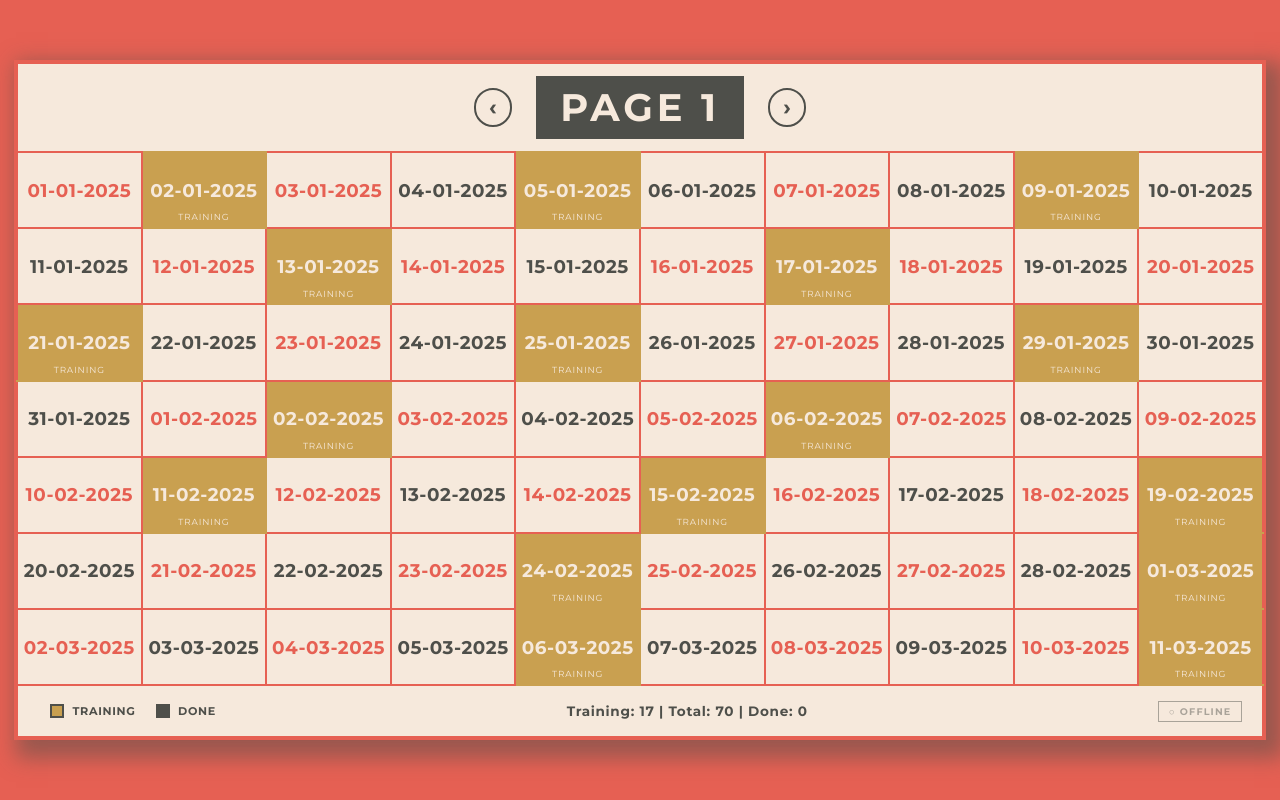
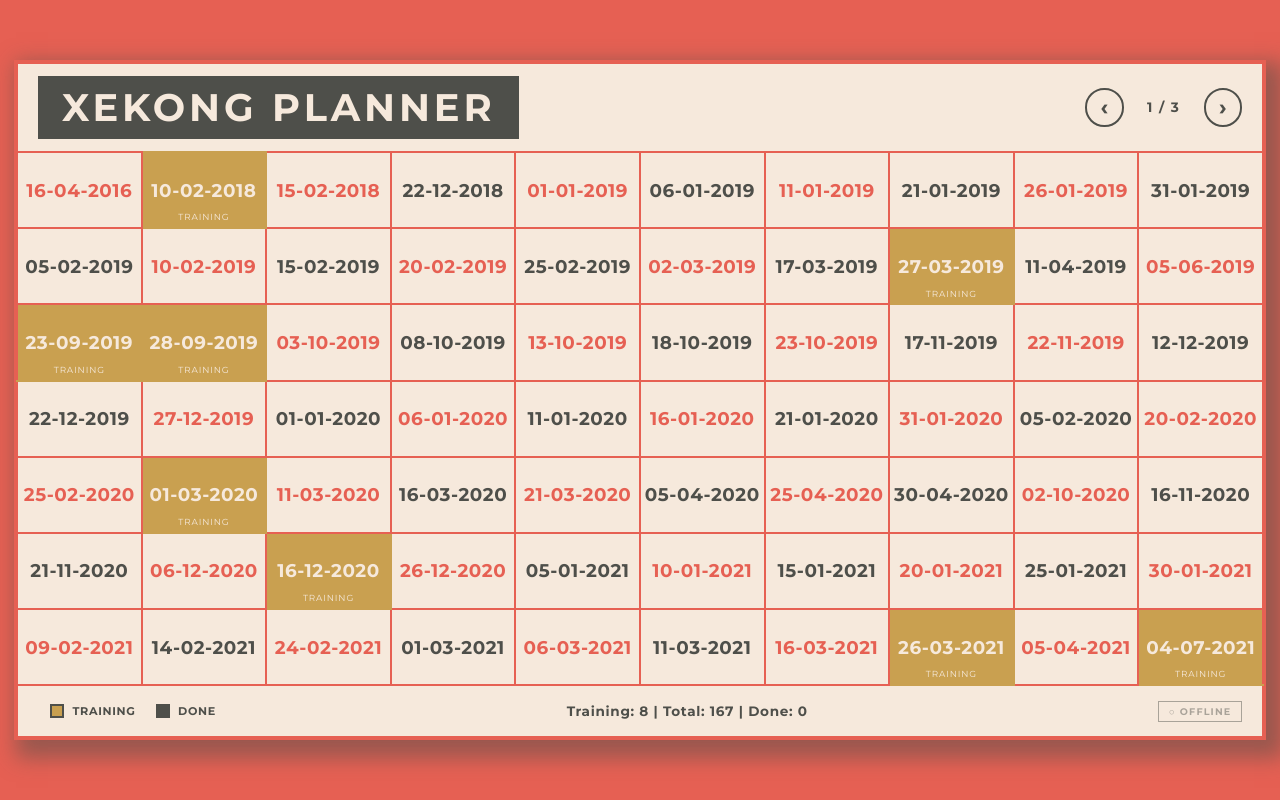
Before and after one commit to PoohKhumwang/Xekong-Planner, a plain HTML site: page index.html in a window 1280 px wide. Drawn offline with Linux system fonts and the light colour scheme; no server answers.

Commit message:
Add files via upload

```diff
--- a/index.html
+++ b/index.html
@@ -13,9 +13,12 @@
 <body>
   <main>
     <div class="calendar__banner--month">
-      <button class="nav-btn" id="prevBtn" aria-label="Previous month">‹</button>
-      <h1 id="monthLabel">Page 1</h1>
-      <button class="nav-btn" id="nextBtn" aria-label="Next month">›</button>
+      <h1 class="banner-title">XEKONG PLANNER</h1>
+      <div class="banner-nav">
+        <button class="nav-btn" id="prevBtn" aria-label="Previous page">‹</button>
+        <span id="pageIndicator" class="page-indicator">1 / 3</span>
+        <button class="nav-btn" id="nextBtn" aria-label="Next page">›</button>
+      </div>
     </div>
     <div class="table-wrap">
       <table class="calendar">
--- a/script.js
+++ b/script.js
@@ -1,5 +1,5 @@
 (function () {
-  const monthLabel = document.getElementById('monthLabel');
+  const pageIndicator = document.getElementById('pageIndicator');
   const calendarBody = document.getElementById('calendarBody');
   const prevBtn = document.getElementById('prevBtn');
   const nextBtn = document.getElementById('nextBtn');
@@ -9,8 +9,38 @@
   let cellStates = new Map();
   const STATES = [null, 'testing'];
 
-  // Replace with real global day indices (1–200) when data is ready
-  const TRAINING_DAYS = new Set([2, 5, 9, 13, 17, 21, 25, 29, 33, 37, 42, 46, 50, 55, 60, 65, 70, 75, 80, 86, 91, 96, 102, 108, 115, 122, 130, 138, 146, 155, 163, 172, 181, 190, 198]);
+  const TRAINING_DATES_RAW = [
+    "2018-02-10", "2019-03-27", "2019-09-23", "2019-09-28", "2020-03-01",
+    "2020-12-16", "2021-03-26", "2021-07-04", "2021-09-17", "2021-09-27",
+    "2022-03-01", "2022-10-07", "2023-03-01", "2024-02-29", "2024-09-26",
+    "2025-03-25", "2025-11-30"
+  ];
+  const CANDIDATE_DATES_RAW = [
+    "2016-04-16", "2018-02-15", "2018-12-22", "2019-01-01", "2019-01-06", "2019-01-11", "2019-01-21", "2019-01-26", "2019-01-31",
+    "2019-02-05", "2019-02-10", "2019-02-15", "2019-02-20", "2019-02-25", "2019-03-02", "2019-03-17", "2019-04-11", "2019-06-05",
+    "2019-10-03", "2019-10-08", "2019-10-13", "2019-10-18", "2019-10-23", "2019-11-17", "2019-11-22", "2019-12-12", "2019-12-22",
+    "2019-12-27", "2020-01-01", "2020-01-06", "2020-01-11", "2020-01-16", "2020-01-21", "2020-01-31", "2020-02-05", "2020-02-20",
+    "2020-02-25", "2020-03-11", "2020-03-16", "2020-03-21", "2020-04-05", "2020-04-25", "2020-04-30", "2020-10-02", "2020-11-16",
+    "2020-11-21", "2020-12-06", "2020-12-26", "2021-01-05", "2021-01-10", "2021-01-15", "2021-01-20", "2021-01-25", "2021-01-30",
+    "2021-02-09", "2021-02-14", "2021-02-24", "2021-03-01", "2021-03-06", "2021-03-11", "2021-03-16", "2021-04-05", "2021-11-01",
+    "2021-11-06", "2021-11-21", "2021-12-06", "2021-12-11", "2021-12-16", "2021-12-26", "2021-12-31", "2022-01-10", "2022-01-15",
+    "2022-01-20", "2022-02-09", "2022-02-24", "2022-03-11", "2022-04-10", "2022-04-15", "2022-04-20", "2022-10-17", "2022-11-06",
+    "2022-11-11", "2022-11-16", "2022-12-16", "2022-12-26", "2022-12-31", "2023-01-15", "2023-01-20", "2023-01-25", "2023-01-30",
+    "2023-02-04", "2023-02-09", "2023-02-24", "2023-03-06", "2023-03-11", "2023-03-16", "2023-04-10", "2023-04-25", "2023-10-22",
+    "2023-11-06", "2023-11-11", "2023-11-21", "2023-12-06", "2023-12-11", "2023-12-16", "2023-12-21", "2023-12-31", "2024-01-05",
+    "2024-01-10", "2024-01-15", "2024-01-20", "2024-01-30", "2024-02-14", "2024-03-10", "2024-11-10", "2024-11-30", "2024-12-20",
+    "2025-01-04", "2025-01-09", "2025-01-14", "2025-01-19", "2025-01-24", "2025-01-29", "2025-02-03", "2025-02-13", "2025-02-18",
+    "2025-04-04", "2025-04-09", "2025-05-01", "2025-11-20", "2025-12-05", "2025-12-15", "2025-12-20", "2025-12-25", "2025-12-27",
+    "2025-12-30", "2026-01-04", "2026-01-09", "2026-01-14", "2026-01-19", "2026-01-24", "2026-01-29", "2026-02-03", "2026-02-08",
+    "2026-02-13", "2026-02-23", "2026-03-15", "2026-03-25", "2026-03-27", "2026-03-30"
+  ];
+  const TRAINING_DATE_SET = new Set(TRAINING_DATES_RAW);
+  const ALL_DATES = [...TRAINING_DATES_RAW, ...CANDIDATE_DATES_RAW].sort();
+
+  function formatLabel(iso) {
+    const [y, m, d] = iso.split('-');
+    return `${d}-${m}-${y}`;
+  }
 
   let COLS = 10;
   let ROWS = 7;
@@ -24,94 +54,7 @@
     COLS = isMobile ? 5 : 10;
     ROWS = isMobile ? 14 : 7;
   }
-  // Global index 1 = 2026-08-01 (first key in CUSTOM_DATES)
-  const BASE = new Date(2026, 7, 1);
-
-  // 200 entries: calendar keys 2026-08-01→2027-02-16, displayed as 01-01-2025→19-07-2025
-  const CUSTOM_DATES = {
-    "2026-08-01": "01-01-2025", "2026-08-02": "02-01-2025", "2026-08-03": "03-01-2025",
-    "2026-08-04": "04-01-2025", "2026-08-05": "05-01-2025", "2026-08-06": "06-01-2025",
-    "2026-08-07": "07-01-2025", "2026-08-08": "08-01-2025", "2026-08-09": "09-01-2025",
-    "2026-08-10": "10-01-2025", "2026-08-11": "11-01-2025", "2026-08-12": "12-01-2025",
-    "2026-08-13": "13-01-2025", "2026-08-14": "14-01-2025", "2026-08-15": "15-01-2025",
-    "2026-08-16": "16-01-2025", "2026-08-17": "17-01-2025", "2026-08-18": "18-01-2025",
-    "2026-08-19": "19-01-2025", "2026-08-20": "20-01-2025", "2026-08-21": "21-01-2025",
-    "2026-08-22": "22-01-2025", "2026-08-23": "23-01-2025", "2026-08-24": "24-01-2025",
-    "2026-08-25": "25-01-2025", "2026-08-26": "26-01-2025", "2026-08-27": "27-01-2025",
-    "2026-08-28": "28-01-2025", "2026-08-29": "29-01-2025", "2026-08-30": "30-01-2025",
-    "2026-08-31": "31-01-2025",
-
-    "2026-09-01": "01-02-2025", "2026-09-02": "02-02-2025", "2026-09-03": "03-02-2025",
-    "2026-09-04": "04-02-2025", "2026-09-05": "05-02-2025", "2026-09-06": "06-02-2025",
-    "2026-09-07": "07-02-2025", "2026-09-08": "08-02-2025", "2026-09-09": "09-02-2025",
-    "2026-09-10": "10-02-2025", "2026-09-11": "11-02-2025", "2026-09-12": "12-02-2025",
-    "2026-09-13": "13-02-2025", "2026-09-14": "14-02-2025", "2026-09-15": "15-02-2025",
-    "2026-09-16": "16-02-2025", "2026-09-17": "17-02-2025", "2026-09-18": "18-02-2025",
-    "2026-09-19": "19-02-2025", "2026-09-20": "20-02-2025", "2026-09-21": "21-02-2025",
-    "2026-09-22": "22-02-2025", "2026-09-23": "23-02-2025", "2026-09-24": "24-02-2025",
-    "2026-09-25": "25-02-2025", "2026-09-26": "26-02-2025", "2026-09-27": "27-02-2025",
-    "2026-09-28": "28-02-2025", "2026-09-29": "01-03-2025", "2026-09-30": "02-03-2025",
-
-    "2026-10-01": "03-03-2025", "2026-10-02": "04-03-2025", "2026-10-03": "05-03-2025",
-    "2026-10-04": "06-03-2025", "2026-10-05": "07-03-2025", "2026-10-06": "08-03-2025",
-    "2026-10-07": "09-03-2025", "2026-10-08": "10-03-2025", "2026-10-09": "11-03-2025",
-    "2026-10-10": "12-03-2025", "2026-10-11": "13-03-2025", "2026-10-12": "14-03-2025",
-    "2026-10-13": "15-03-2025", "2026-10-14": "16-03-2025", "2026-10-15": "17-03-2025",
-    "2026-10-16": "18-03-2025", "2026-10-17": "19-03-2025", "2026-10-18": "20-03-2025",
-    "2026-10-19": "21-03-2025", "2026-10-20": "22-03-2025", "2026-10-21": "23-03-2025",
-    "2026-10-22": "24-03-2025", "2026-10-23": "25-03-2025", "2026-10-24": "26-03-2025",
-    "2026-10-25": "27-03-2025", "2026-10-26": "28-03-2025", "2026-10-27": "29-03-2025",
-    "2026-10-28": "30-03-2025", "2026-10-29": "31-03-2025", "2026-10-30": "01-04-2025",
-    "2026-10-31": "02-04-2025",
-
-    "2026-11-01": "03-04-2025", "2026-11-02": "04-04-2025", "2026-11-03": "05-04-2025",
-    "2026-11-04": "06-04-2025", "2026-11-05": "07-04-2025", "2026-11-06": "08-04-2025",
-    "2026-11-07": "09-04-2025", "2026-11-08": "10-04-2025", "2026-11-09": "11-04-2025",
-    "2026-11-10": "12-04-2025", "2026-11-11": "13-04-2025", "2026-11-12": "14-04-2025",
-    "2026-11-13": "15-04-2025", "2026-11-14": "16-04-2025", "2026-11-15": "17-04-2025",
-    "2026-11-16": "18-04-2025", "2026-11-17": "19-04-2025", "2026-11-18": "20-04-2025",
-    "2026-11-19": "21-04-2025", "2026-11-20": "22-04-2025", "2026-11-21": "23-04-2025",
-    "2026-11-22": "24-04-2025", "2026-11-23": "25-04-2025", "2026-11-24": "26-04-2025",
-    "2026-11-25": "27-04-2025", "2026-11-26": "28-04-2025", "2026-11-27": "29-04-2025",
-    "2026-11-28": "30-04-2025", "2026-11-29": "01-05-2025", "2026-11-30": "02-05-2025",
-
-    "2026-12-01": "03-05-2025", "2026-12-02": "04-05-2025", "2026-12-03": "05-05-2025",
-    "2026-12-04": "06-05-2025", "2026-12-05": "07-05-2025", "2026-12-06": "08-05-2025",
-    "2026-12-07": "09-05-2025", "2026-12-08": "10-05-2025", "2026-12-09": "11-05-2025",
-    "2026-12-10": "12-05-2025", "2026-12-11": "13-05-2025", "2026-12-12": "14-05-2025",
-    "2026-12-13": "15-05-2025", "2026-12-14": "16-05-2025", "2026-12-15": "17-05-2025",
-    "2026-12-16": "18-05-2025", "2026-12-17": "19-05-2025", "2026-12-18": "20-05-2025",
-    "2026-12-19": "21-05-2025", "2026-12-20": "22-05-2025", "2026-12-21": "23-05-2025",
-    "2026-12-22": "24-05-2025", "2026-12-23": "25-05-2025", "2026-12-24": "26-05-2025",
-    "2026-12-25": "27-05-2025", "2026-12-26": "28-05-2025", "2026-12-27": "29-05-2025",
-    "2026-12-28": "30-05-2025", "2026-12-29": "31-05-2025", "2026-12-30": "01-06-2025",
-    "2026-12-31": "02-06-2025",
-
-    "2027-01-01": "03-06-2025", "2027-01-02": "04-06-2025", "2027-01-03": "05-06-2025",
-    "2027-01-04": "06-06-2025", "2027-01-05": "07-06-2025", "2027-01-06": "08-06-2025",
-    "2027-01-07": "09-06-2025", "2027-01-08": "10-06-2025", "2027-01-09": "11-06-2025",
-    "2027-01-10": "12-06-2025", "2027-01-11": "13-06-2025", "2027-01-12": "14-06-2025",
-    "2027-01-13": "15-06-2025", "2027-01-14": "16-06-2025", "2027-01-15": "17-06-2025",
-    "2027-01-16": "18-06-2025", "2027-01-17": "19-06-2025", "2027-01-18": "20-06-2025",
-    "2027-01-19": "21-06-2025", "2027-01-20": "22-06-2025", "2027-01-21": "23-06-2025",
-    "2027-01-22": "24-06-2025", "2027-01-23": "25-06-2025", "2027-01-24": "26-06-2025",
-    "2027-01-25": "27-06-2025", "2027-01-26": "28-06-2025", "2027-01-27": "29-06-2025",
-    "2027-01-28": "30-06-2025", "2027-01-29": "01-07-2025", "2027-01-30": "02-07-2025",
-    "2027-01-31": "03-07-2025",
-
-    "2027-02-01": "04-07-2025", "2027-02-02": "05-07-2025", "2027-02-03": "06-07-2025",
-    "2027-02-04": "07-07-2025", "2027-02-05": "08-07-2025", "2027-02-06": "09-07-2025",
-    "2027-02-07": "10-07-2025", "2027-02-08": "11-07-2025", "2027-02-09": "12-07-2025",
-    "2027-02-10": "13-07-2025", "2027-02-11": "14-07-2025", "2027-02-12": "15-07-2025",
-    "2027-02-13": "16-07-2025", "2027-02-14": "17-07-2025", "2027-02-15": "18-07-2025",
-    "2027-02-16": "19-07-2025",
-  };
-
-  function globalKey(n) {
-    const d = new Date(BASE);
-    d.setDate(d.getDate() + n - 1);
-    return `${d.getFullYear()}-${String(d.getMonth() + 1).padStart(2, '0')}-${String(d.getDate()).padStart(2, '0')}`;
-  }
+  // Global index 1 = first entry in ALL_DATES (sorted)
 
   const BIN_ID = '6a67022cf5f4af5e29c66d2b';
   const API_KEY = '$2a$10$tcV2oq9UU3be3ApDEkP8XexPYCgi9tOwNStFJ3ukLZa9eUEV4etUC';
@@ -191,7 +134,7 @@
     } catch (e) { console.error('Could not save toggle state', e); }
   }
 
-  const TOTAL = Object.keys(CUSTOM_DATES).length;
+  const TOTAL = ALL_DATES.length;
 
   function applyGridSettings() {
     updateLayout();
@@ -200,7 +143,7 @@
   }
 
   function renderCalendar() {
-    monthLabel.textContent = `Page ${pageNumber}`;
+    if (pageIndicator) pageIndicator.textContent = `${pageNumber} / ${maxPage()}`;
     calendarBody.innerHTML = '';
 
     const startGlobal = (pageNumber - 1) * pageSize() + 1;
@@ -217,14 +160,15 @@
         if (globalDay > TOTAL) {
           td.classList.add('empty');
         } else {
-          const label = CUSTOM_DATES[globalKey(globalDay)] || String(globalDay);
+          const dateStr = ALL_DATES[globalDay - 1];
+          const label = formatLabel(dateStr);
+          const isTraining = TRAINING_DATE_SET.has(dateStr);
           const span = document.createElement('span');
           span.className = 'num';
           span.textContent = label;
           td.appendChild(span);
           td.tabIndex = 0;
           td.setAttribute('role', 'button');
-          const isTraining = TRAINING_DAYS.has(globalDay);
           const state = isTraining ? 'training' : (cellStates.get(String(pos)) || null);
           td.setAttribute('aria-pressed', state ? 'true' : 'false');
           td.setAttribute('aria-label', `${label}, ${state || 'none'}`);
@@ -254,7 +198,7 @@
       calendarBody.appendChild(tr);
     }
 
-    counter.textContent = `Training: ${counts.training}  |  Total: ${shown}  |  Done: ${counts.testing}`;
+    counter.textContent = `Training: ${counts.training}  |  Total: ${TOTAL}  |  Done: ${counts.testing}`;
   }
 
   function goToPage(page) {
--- a/style.css
+++ b/style.css
@@ -39,12 +39,11 @@ main {
   border-bottom: none;
   display: flex;
   align-items: center;
-  justify-content: center;
-  gap: 1.5rem;
-  padding: .75rem;
+  justify-content: space-between;
+  padding: .75rem 1.25rem;
 }
 
-.calendar__banner--month h1 {
+.banner-title {
   background-color: var(--black);
   color: var(--cream);
   display: inline-block;
@@ -55,7 +54,19 @@ main {
   padding: .5rem 1.5rem;
   text-transform: uppercase;
   margin: 0;
-  min-width: 8rem;
+}
+
+.banner-nav {
+  display: flex;
+  align-items: center;
+  gap: .75rem;
+}
+
+.page-indicator {
+  font-size: .85rem;
+  font-weight: 700;
+  letter-spacing: 0.1em;
+  min-width: 3.5rem;
   text-align: center;
 }
 
@@ -280,9 +291,8 @@ tr:nth-child(even)>.calendar__day__cell:nth-child(even) {
     margin-top: auto;
   }
 
-  .calendar__banner--month h1 {
+  .banner-title {
     font-size: clamp(1rem, 5vw, 1.4rem);
-    min-width: 5rem;
     padding: .35rem .75rem;
   }
 
```
